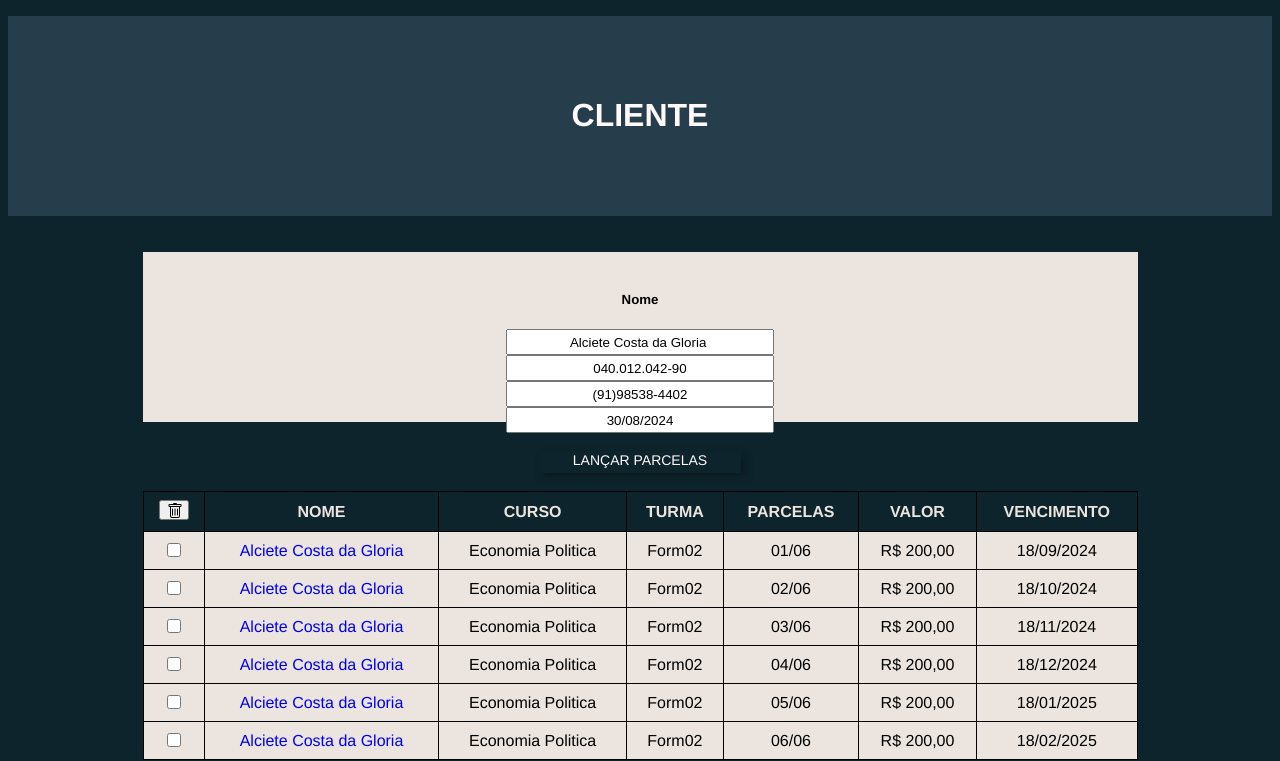
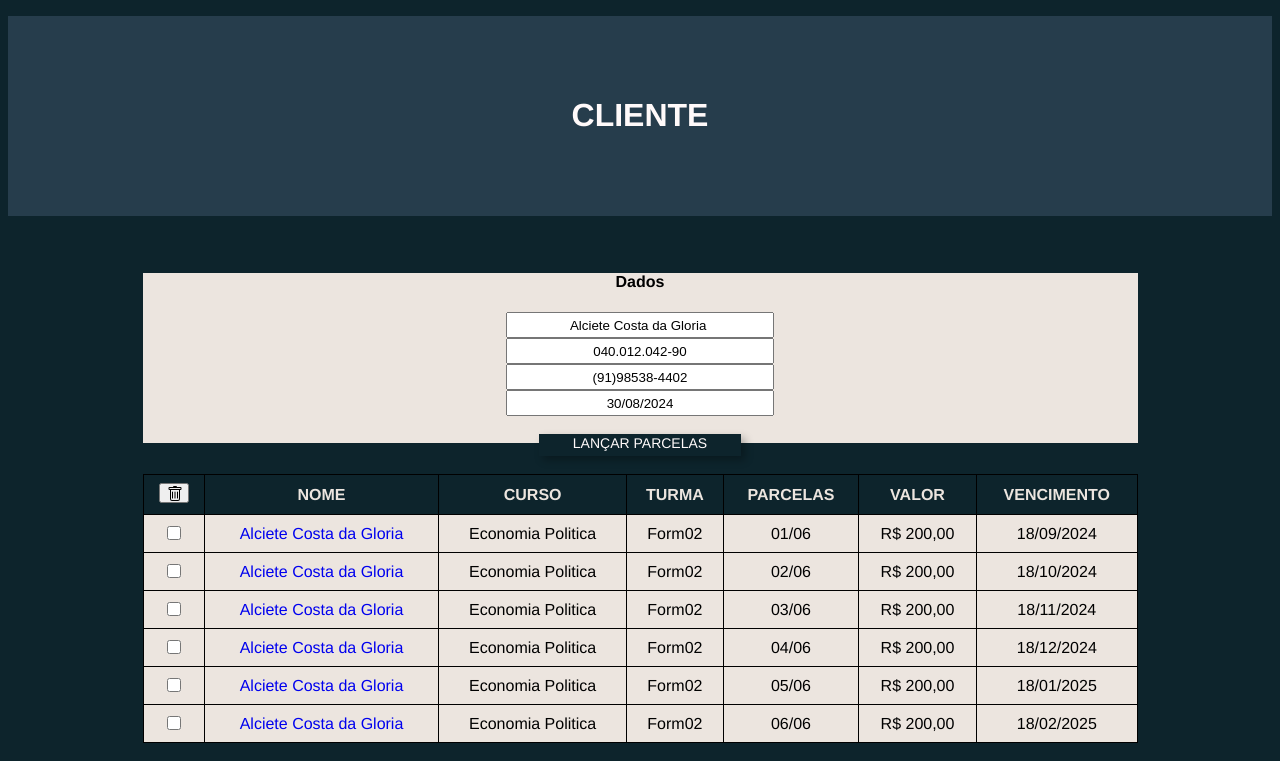
Before and after one commit to Lu4nL1ma/Project_App_Fin, a Django app: page /34/ in a window 1280 px wide. Shown: the part 39-800 px from the top of the page. Run offline with Django 5.2, Linux system fonts and the light colour scheme; data comes from the database, SQL or seed files in the repository.

Commit message:
alteration

```diff
--- a/fin_tech/financas_online/Templates/customer.html
+++ b/fin_tech/financas_online/Templates/customer.html
@@ -38,17 +38,14 @@
 
     <div class="dados_cliente">
 
-                    <br>
-
-                    <tr> <h5>Nome</h5> <input class="pesquisa_three" type="text" id="nome" name="nom_cli" value="{{c.nome}} " required> </tr> <br>
-
+                    <h4>Dados</h4>
+                    <tr> <input class="pesquisa_three" type="text" id="nome" name="nom_cli" value="{{c.nome}} " required> </tr> <br>
                     <tr> <input class="pesquisa_three" type="text" id="cpf" name="cpf_cli" value="{{c.cpf|formata_cpf}}" required> </tr> <br>
-
                     <tr> <input class="pesquisa_three" type="text" id="telefone" name="tel_cli" value="{{c.telefone}}" required> </tr> <br>
-
                     <tr> <input class="pesquisa_three" type="text" id="nascimento" name="nsc_cli" value="{{c.nascimento|date:'d/m/Y'}}" required> </tr> <br> <br>
                     <a class="butoso" href="{% url "form" c.id %}"> LANÇAR PARCELAS</a>
                     <br>
+
       <form method="post">
         {% csrf_token %}
 
```
